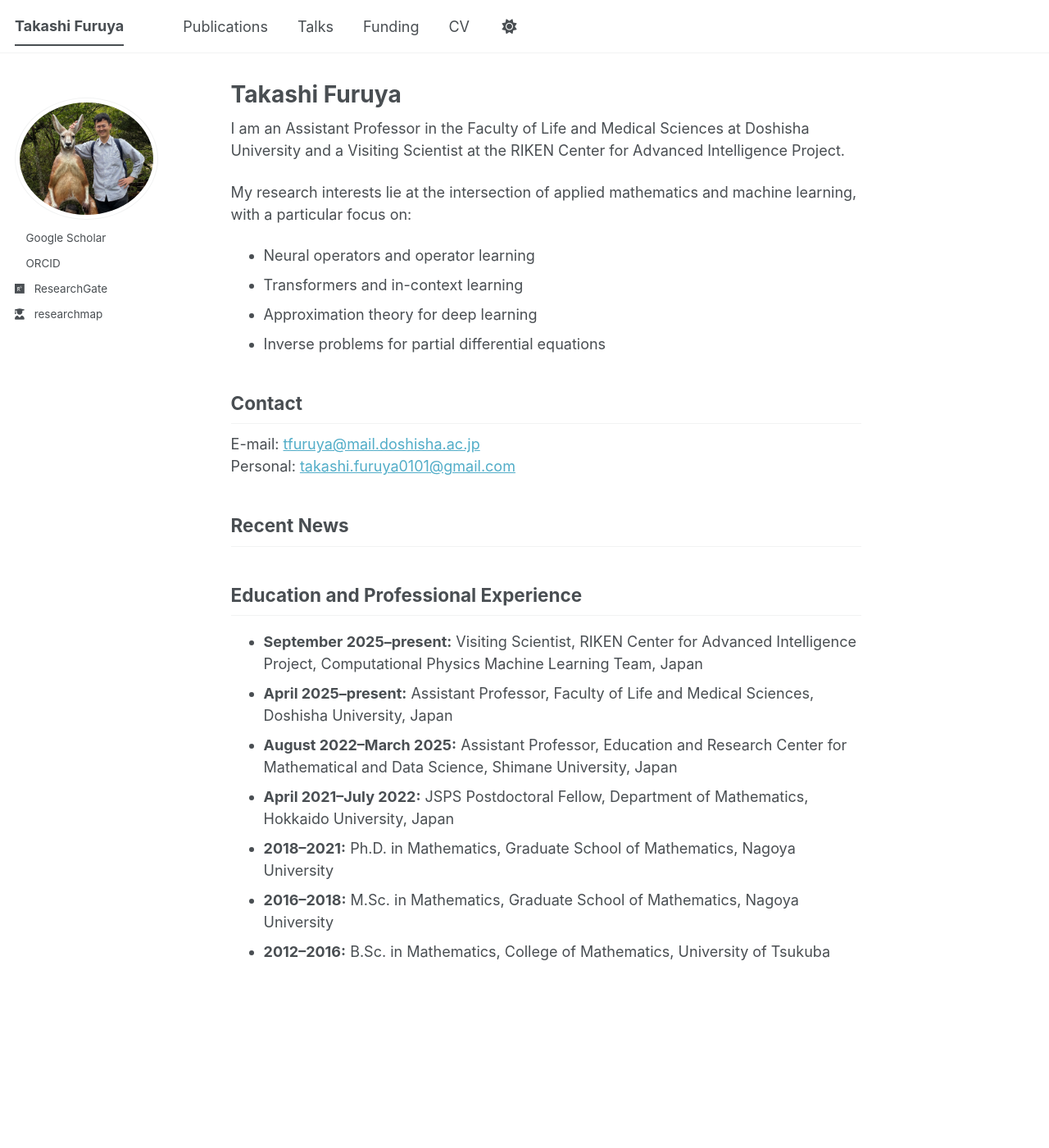
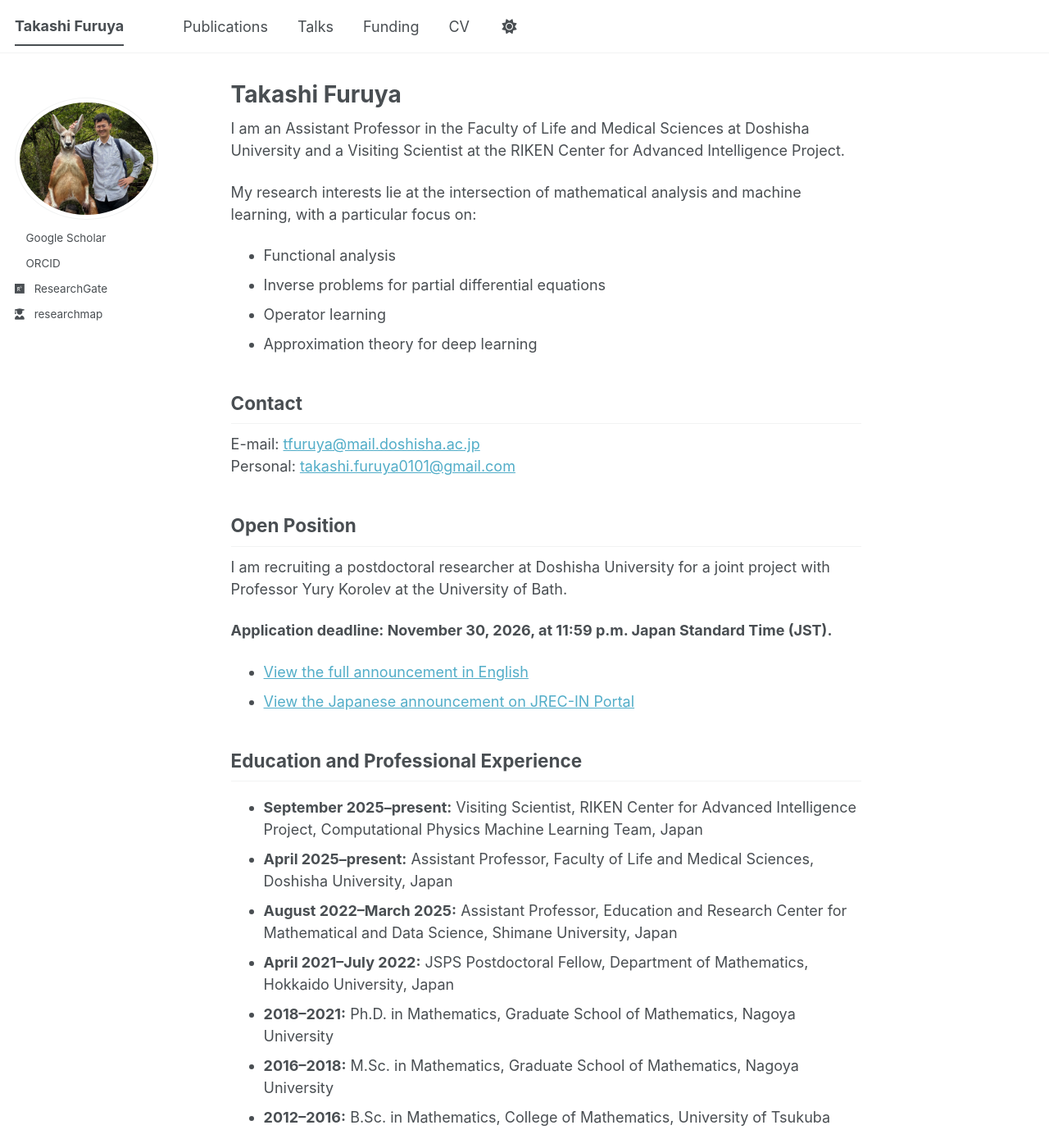
Before and after one commit to Takashi-Furuya/Takashi-Furuya.github.io, a Jekyll site: the page built from _pages/about.md, in a window 1280 px wide and 1400 px high. Shown: the whole window at 82% size. Built offline with Jekyll 4.4.1, drawn with Linux system fonts in a browser that asks for light colours; a style sheet for code colours, icons or effects is not loaded.

Commit message:
Revise research interests and add open position section
Updated research interests and added open position details.

```diff
--- a/_pages/about.md
+++ b/_pages/about.md
@@ -9,12 +9,12 @@ redirect_from:
 
 I am an Assistant Professor in the Faculty of Life and Medical Sciences at Doshisha University and a Visiting Scientist at the RIKEN Center for Advanced Intelligence Project.
 
-My research interests lie at the intersection of applied mathematics and machine learning, with a particular focus on:
+My research interests lie at the intersection of mathematical analysis and machine learning, with a particular focus on:
 
-- Neural operators and operator learning
-- Transformers and in-context learning
+- Functional analysis
+- Inverse problems for partial differential equations
+- Operator learning
 - Approximation theory for deep learning
-- Inverse problems for partial differential equations
 
 
 ## Contact
@@ -23,7 +23,15 @@ E-mail: [tfuruya@mail.doshisha.ac.jp](mailto:tfuruya@mail.doshisha.ac.jp)
 Personal: [takashi.furuya0101@gmail.com](mailto:takashi.furuya0101@gmail.com)
 
 
-## Recent News
+## Open Position
+
+I am recruiting a postdoctoral researcher at Doshisha University for a joint project with Professor Yury Korolev at the University of Bath.
+
+**Application deadline: November 30, 2026, at 11:59 p.m. Japan Standard Time (JST).**
+
+- [View the full announcement in English](/postdoc-position-2027/)
+- [View the Japanese announcement on JREC-IN Portal](https://jrecin.jst.go.jp/seek/SeekJorDetail?id=D126090569)
+
 
 
 ## Education and Professional Experience
```
